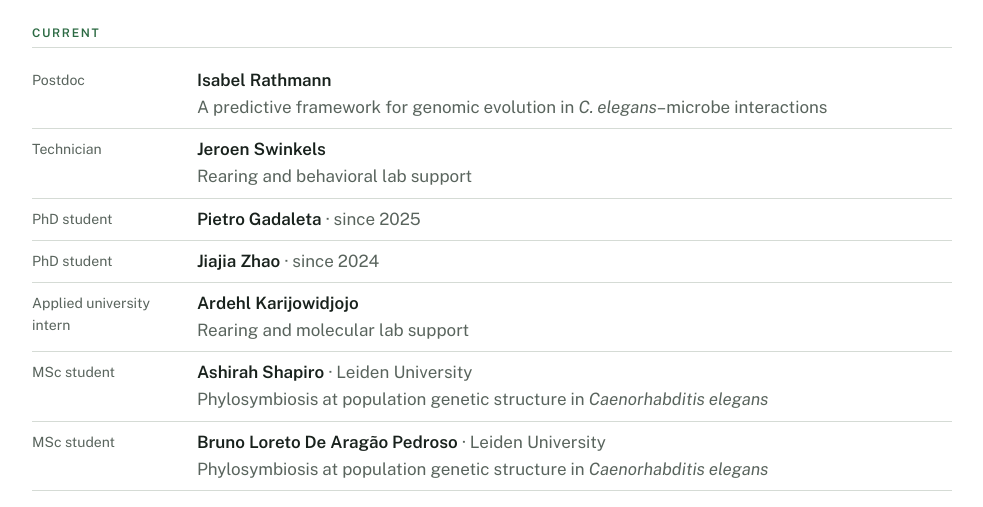
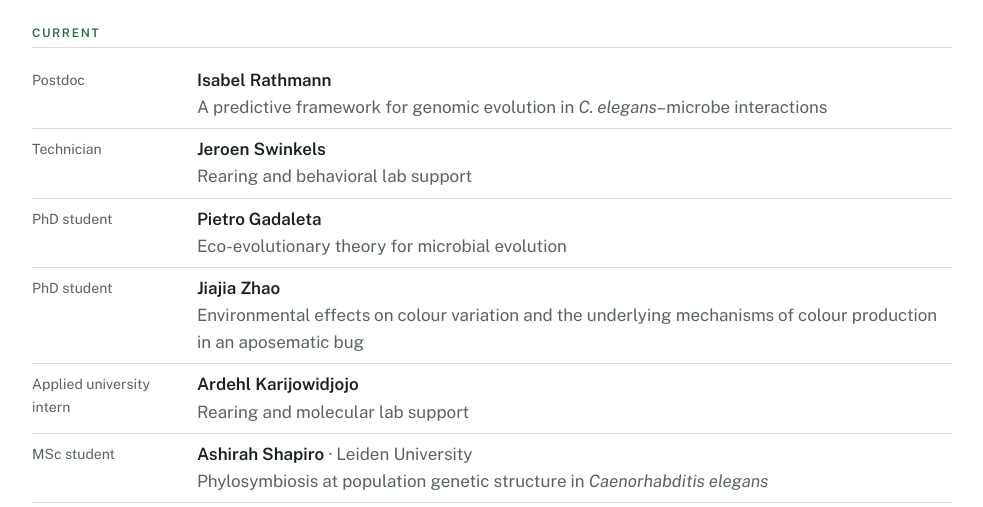
Before and after one commit to thomasblankers/thomasblankers.github.io, a plain HTML site: page people.html in a window 1280 px wide. Shown: the part 236-743 px from the top of the page, without its empty margins (148-1131 px from the left). Drawn offline with Linux system fonts and the light colour scheme.

Commit message:
Update people.html

```diff
--- a/people.html
+++ b/people.html
@@ -44,8 +44,8 @@
 <span class="label">Current</span>
   <div class="row"><div class="when">Postdoc</div><div><span class="person"><b>Isabel Rathmann</b><br><span class="muted">A predictive framework for genomic evolution in <i>C. elegans</i>–microbe interactions</span></span></div></div>
   <div class="row"><div class="when">Technician</div><div><span class="person"><b>Jeroen Swinkels</b><br><span class="muted">Rearing and behavioral lab support</span></span></div></div>
-  <div class="row"><div class="when">PhD student</div><div><span class="person"><b>Pietro Gadaleta</b> <span class="role">· since 2025</span></span></div></div>
-  <div class="row"><div class="when">PhD student</div><div><span class="person"><b>Jiajia Zhao</b> <span class="role">· since 2024</span></span></div></div>
+  <div class="row"><div class="when">PhD student</div><div><span class="person"><b>Pietro Gadaleta</b><br><span class="muted">  Eco-evolutionary theory for microbial evolution</span></span></div></div>
+  <div class="row"><div class="when">PhD student</div><div><span class="person"><b>Jiajia Zhao</b><br><span class="muted">Environmental effects on colour variation and the underlying mechanisms of colour production in an aposematic bug</span></span></div></div>
   <div class="row"><div class="when">Applied university intern</div><div><span class="person"><b>Ardehl Karijowidjojo</b><br><span class="muted">Rearing and molecular lab support</span></span></div></div>
   <div class="row"><div class="when">MSc student</div><div><span class="person"><b>Ashirah Shapiro</b> <span class="role">· Leiden University</span><br><span class="muted">Phylosymbiosis at population genetic structure in <i>Caenorhabditis elegans</i></span></span></div></div>
   <div class="row"><div class="when">MSc student</div><div><span class="person"><b>Bruno Loreto De Aragão Pedroso</b> <span class="role">· Leiden University</span><br><span class="muted">Phylosymbiosis at population genetic structure in <i>Caenorhabditis elegans</i></span></span></div></div>
```
